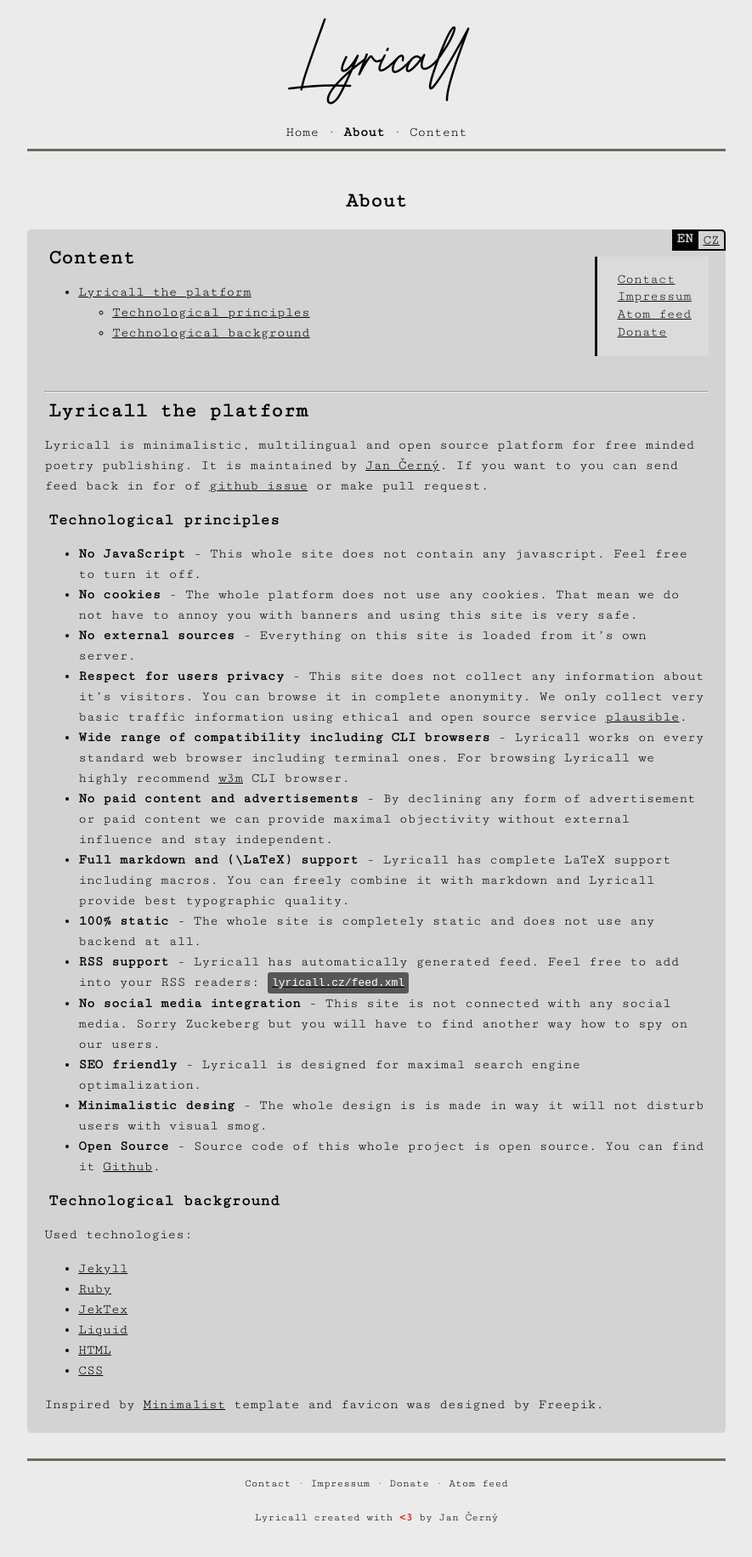
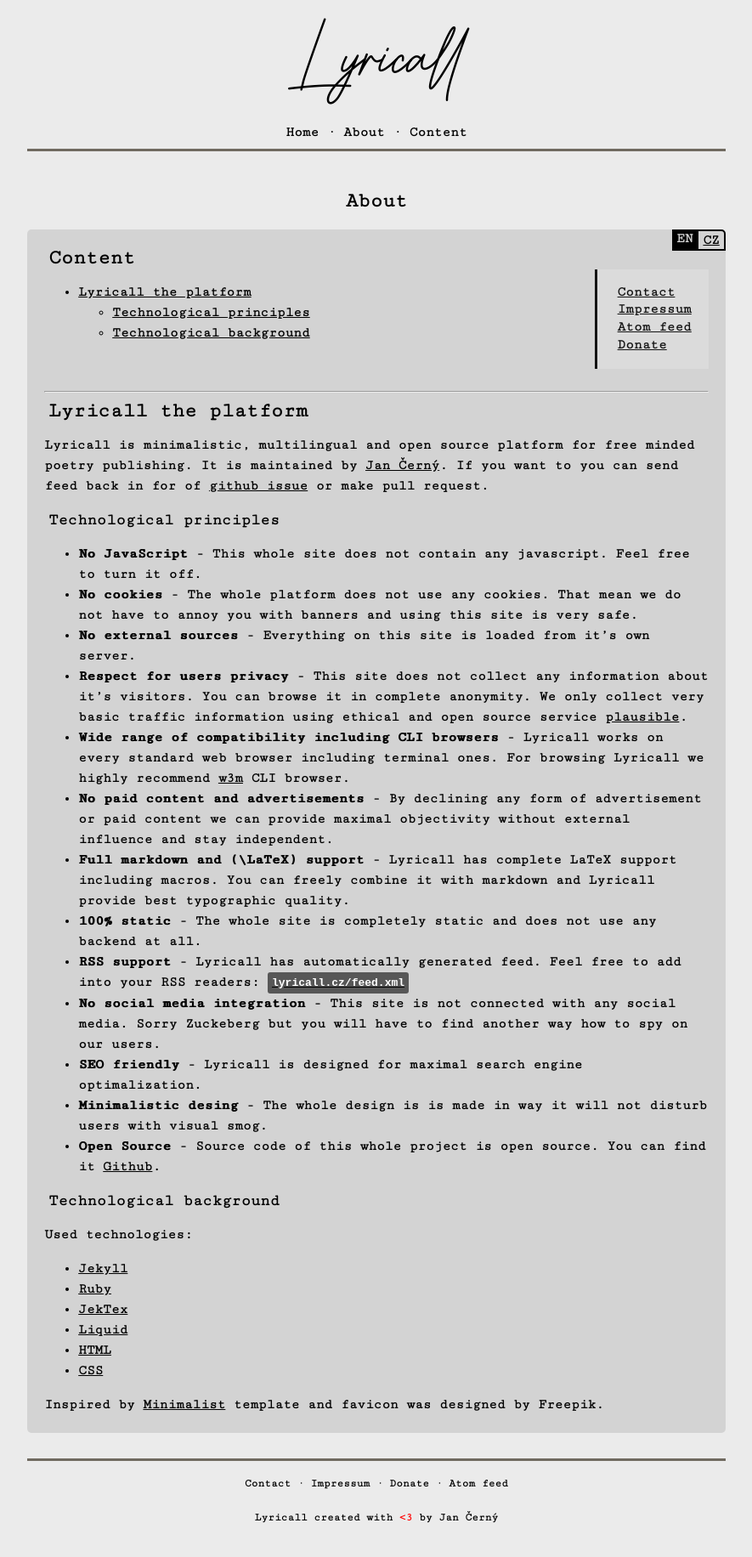
Before and after one commit to yagarea/lyricall, a Jekyll site: the page built from pages/about/en.md, in a window 1280 px wide. Shown: the whole page at 85% size, without its empty margins (197-1082 px from the left). Built offline with Jekyll 4.4.1, drawn with Linux system fonts in a browser that asks for light colours.

Commit message:
remake font rendering

```diff
--- a/assets/css/style.sass
+++ b/assets/css/style.sass
@@ -37,6 +37,7 @@
   line-height: 170%
   background-color: var(--body-color)
   color: var(--text-color)
+  font-weight: 600
 
 main
   width: 65%
@@ -49,6 +50,11 @@
 
   &:hover
     text-decoration: underline
+
+strong
+  font-weight: bold
+  text-shadow: 0.8px 0 currentColor
+  letter-spacing: 0.2px
 
 code
   background-color: var(--code-background-color)
@@ -182,6 +188,7 @@
   font-size: 800%
   margin: 20px auto 20px auto
   text-decoration: none
+  font-weight: normal
 
   a
     text-decoration: none
@@ -299,7 +306,7 @@
 
 .banner
   max-width: 30%
-  margin-top: 20px
+  margin-top: 35px
   margin-left: 10px
   margin-bottom: 10px
   padding-right: 20px
```
